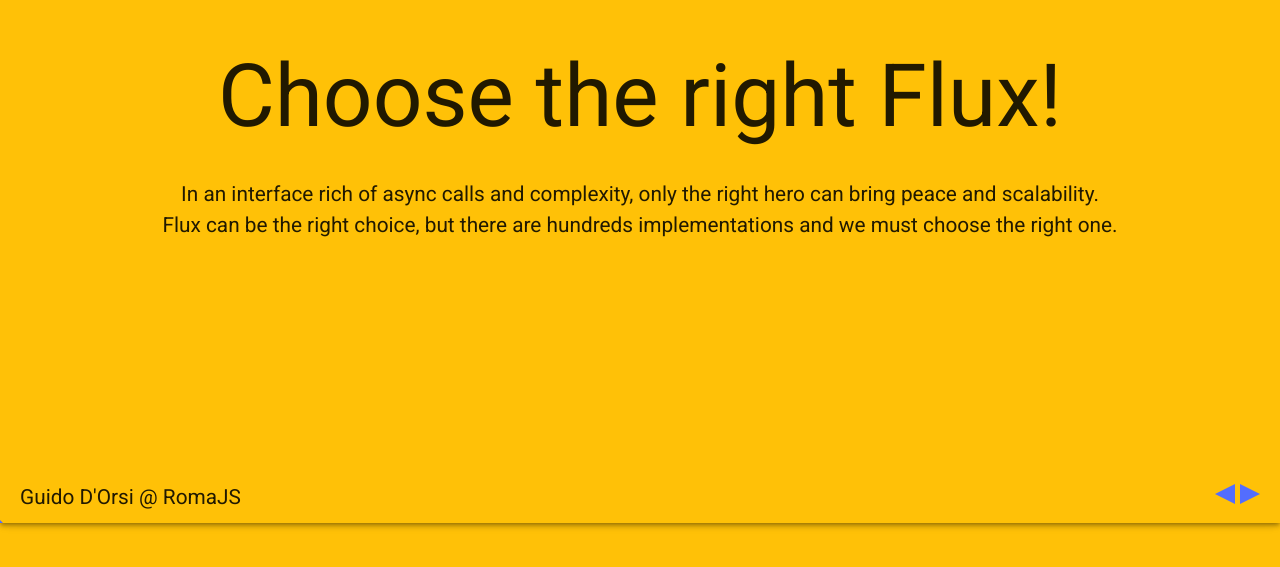
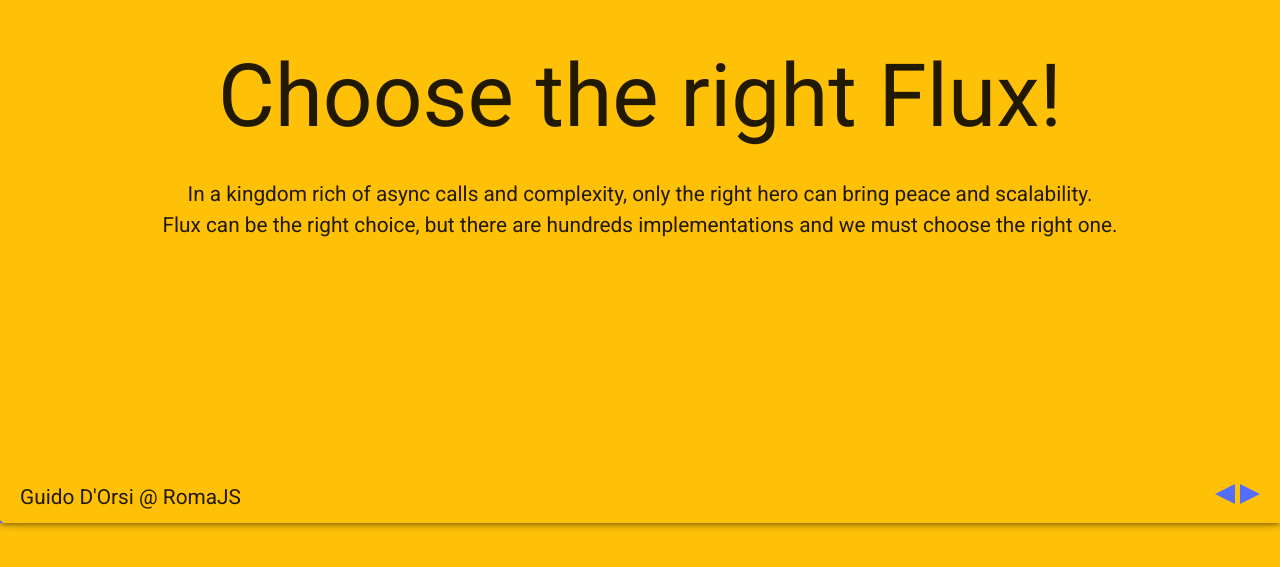
Before and after one commit to gdorsi/choose-the-right-flux, a website: page index.html in a window 1280 px wide. Shown: the part 277-844 px from the top of the page. Drawn offline with nearby package versions, Linux system fonts and the light colour scheme; files that its build step writes are made by us from their sources.

```diff
--- a/index.html
+++ b/index.html
@@ -12,7 +12,7 @@
 		<section class="active">
 			<h1>Choose the right Flux!</h1>
 			<p>
-				In an interface rich of async calls and complexity,
+				In a kingdom rich of async calls and complexity,
 				only the right hero can bring peace and scalability.
 			</p>
 			<p>
```
